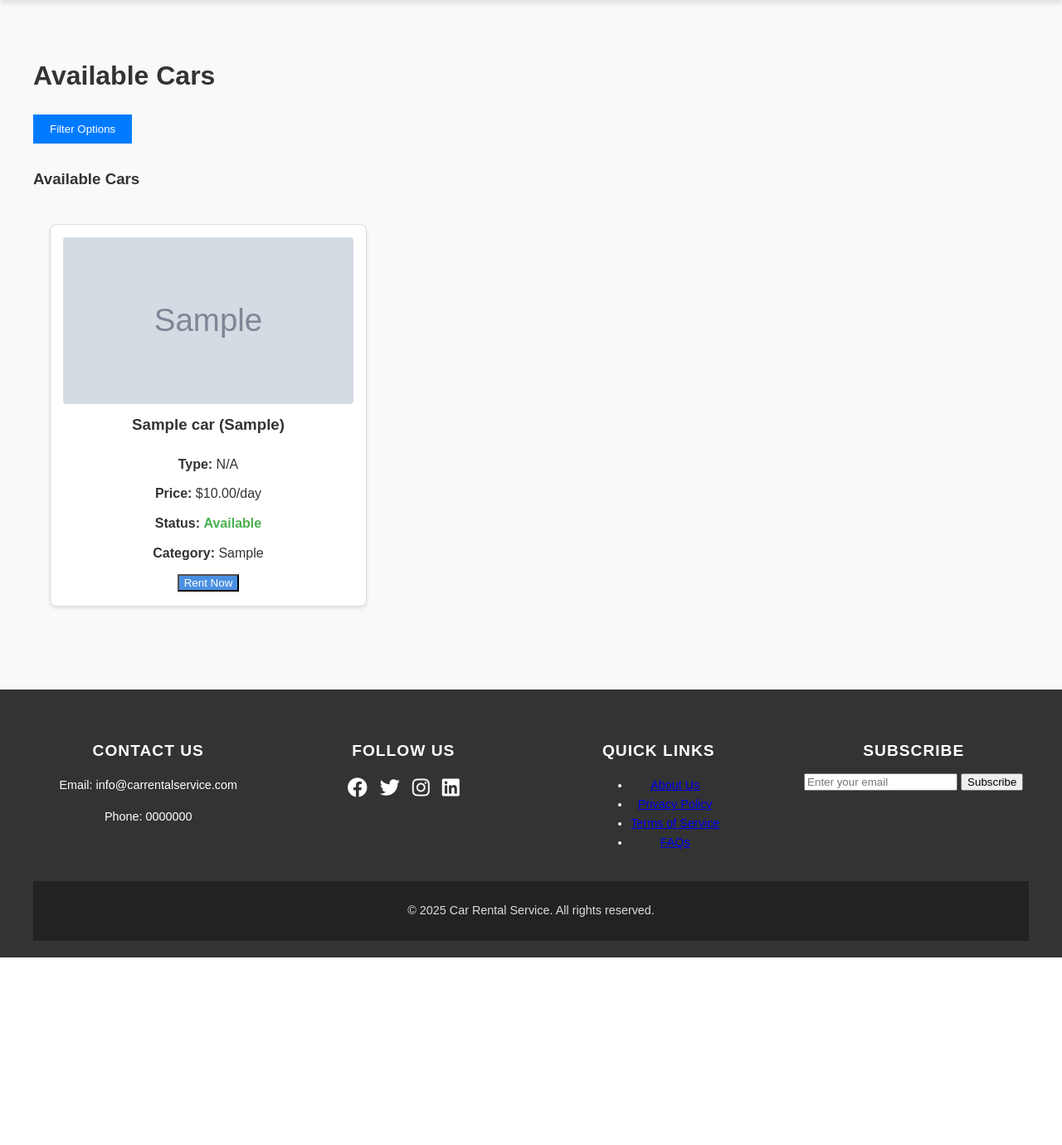
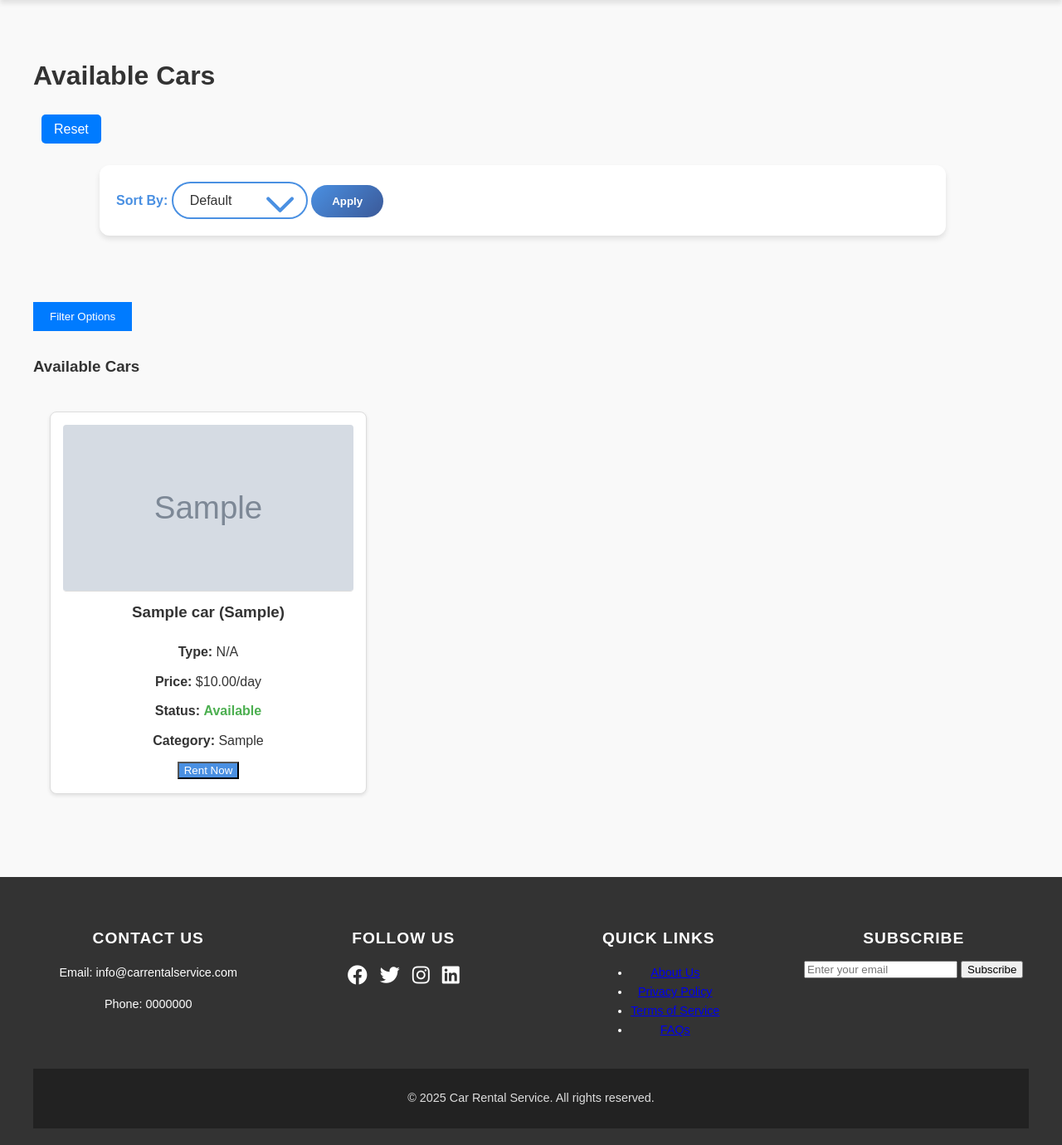
Before and after one commit to Youssef-M-Salama/CarRentalSystemProject, a PHP site: page / in a window 1280 px wide. Shown: the part 143-1523 px from the top of the page at 83% size. Before the commit the page ends 1297 px from the top, so only its background shows below. Run offline with PHP 8.4, Linux system fonts and the light colour scheme; tables that the repository leaves empty or names only in its code hold one stand-in row (values such as "Sample post"); grey boxes marked "Sample" are stand-in pictures.

Commit message:
Update index.php

```diff
--- a/CarRentalSystem/index.php
+++ b/CarRentalSystem/index.php
@@ -1,39 +1,31 @@
 <?php
-// Start the user session to remember login status
 session_start();
-
-
-
-// Connect to the database using configuration file
 include "includes/config.php";
 
-
-// Check if database connection was successful
 if (!$conn) {
-    // Stop the page and show error if connection failed
     die("Database connection failed: " . mysqli_connect_error());
 }
 
-
-// Sanitize user inputs to prevent security issues
+// Get and sanitize filters
 $search = mysqli_real_escape_string($conn, $_GET['search'] ?? '');
 $type = mysqli_real_escape_string($conn, $_GET['type'] ?? '');
 $sort = mysqli_real_escape_string($conn, $_GET['sort'] ?? 'none');
-$price_range = mysqli_real_escape_string($conn, $_GET['price_range'] ?? '');
+$min_price = mysqli_real_escape_string($conn, $_GET['min_price'] ?? '');
+$max_price = mysqli_real_escape_string($conn, $_GET['max_price'] ?? '');
 $availability = mysqli_real_escape_string($conn, $_GET['availability'] ?? '');
 $name = mysqli_real_escape_string($conn, $_GET['name'] ?? '');
 $model = mysqli_real_escape_string($conn, $_GET['model'] ?? '');
 $class = mysqli_real_escape_string($conn, $_GET['class'] ?? '');
 
-// Create base query to get regular cars
-$regularQuery = "SELECT * FROM cars
-                WHERE (name LIKE '%$search%' OR model LIKE '%$search%')";
+// Base query
+$regularQuery = "SELECT * FROM cars WHERE (name LIKE '%$search%' OR model LIKE '%$search%')";
+
+// فلتر التصنيف
 if ($class == 'free') {
     $regularQuery .= " AND category = 'free'";
 } elseif ($class == 'premium') {
     $regularQuery .= " AND category = 'premium'";
 }
-
 
 // فلتر النوع
 if (!empty($type)) {
@@ -41,11 +33,11 @@ if (!empty($type)) {
 }
 
 // فلتر السعر
-if ($price_range) {
-    list($min, $max) = explode('-', $price_range);
-    $regularQuery .= " AND price_per_day BETWEEN $min AND $max";
-    $premiumQuery .= " AND price_per_day BETWEEN $min AND $max";
+if ($min_price !== '' && $max_price !== '') {
+    $regularQuery .= " AND price_per_day BETWEEN $min_price AND $max_price";
 }
+
+// فلتر الاسم والموديل
 if ($name) {
     $regularQuery .= " AND name LIKE '%$name%'";
 }
@@ -54,38 +46,46 @@ if ($model) {
 }
 
 // فلتر التوفر
+if ($availability === '1') {
+    $regularQuery .= " AND status = 'available'";
+} elseif ($availability === '0') {
+    $regularQuery .= " AND status != 'available'";
+}
 
-if ($availability === 'available') {
-    $regularQuery .= " AND status = 'available'";
+// استبعاد premium للعاديين
+if (!isset($_SESSION['user']) || !in_array($_SESSION['user']['role'], ['premium', 'admin'])) {
+    $regularQuery .= " AND category != 'premium'";
+}
+
+// إعداد استعلام premium
+$premiumQuery = '';
+if (isset($_SESSION['user']) && in_array($_SESSION['user']['role'], ['premium', 'admin']) && $class != 'free') {
+    $premiumQuery = "SELECT * FROM cars WHERE category = 'premium' AND (name LIKE '%$search%' OR model LIKE '%$search%')";
+
+    if (!empty($type)) {
+        $premiumQuery .= " AND type = '$type'";
+    }
+
+    if ($min_price !== '' && $max_price !== '') {
+        $premiumQuery .= " AND price_per_day BETWEEN $min_price AND $max_price";
+    }
+
+    if ($availability === '1') {
         $premiumQuery .= " AND status = 'available'";
-} elseif ($availability === 'not_available') {
-    $regularQuery .= " AND status != 'available'";
+    } elseif ($availability === '0') {
         $premiumQuery .= " AND status != 'available'";
     }
 
-// لو مش Premium، استبعد عربيات الـ premium
-if (!isset($_SESSION['user']) ||
-    ($_SESSION['user']['role'] != 'premium' && $_SESSION['user']['role'] != 'admin')) {
-    $regularQuery .= " AND category != 'premium'";
+    if ($name) {
+        $premiumQuery .= " AND name LIKE '%$name%'";
     }
 
-// Modify query for non-premium users
-if (!isset($_SESSION['user']) ||
-    ($_SESSION['user']['role'] != 'premium' && $_SESSION['user']['role'] != 'admin')) {
-    $regularQuery .= " AND category != 'premium'";
+    if ($model) {
+        $premiumQuery .= " AND model LIKE '%$model%'";
+    }
 }
 
-
-// Create separate query for premium cars
-$premiumQuery = "SELECT * FROM cars
-                WHERE (name LIKE '%$search%' OR model LIKE '%$search%')
-                AND (type = '$type' OR '$type' = '')
-                AND category = 'premium'";
-                if ($class == 'free') {
-                    $premiumQuery = ""; // مش هنجيب عربيات Premium
-                }
-
-
+// ترتيب النتائج
 switch($sort) {
     case 'price_asc':
         $orderBy = " ORDER BY price_per_day ASC";
@@ -105,13 +105,13 @@ $premiumQuery = "SELECT * FROM cars
     default:
         $orderBy = "";
 }
-// Execute database queries
-$regularResult = !empty($regularQuery) ? mysqli_query($conn, $regularQuery . $orderBy) : false;
-$premiumResult = !empty($premiumQuery) ? mysqli_query($conn, $premiumQuery . $orderBy) : false;
 
-// Check for database errors
+// تنفيذ الاستعلامات
+$regularResult = mysqli_query($conn, $regularQuery . $orderBy);
+$premiumResult = $premiumQuery ? mysqli_query($conn, $premiumQuery . $orderBy) : false;
+
 $error = '';
-if (!$regularResult || !$premiumResult) {
+if (!$regularResult || ($premiumQuery && !$premiumResult)) {
     $error = "Database error: " . mysqli_error($conn);
 }
 ?>
@@ -194,6 +194,19 @@ if (!$regularResult || !$premiumResult) {
 .apply-button:hover {
     background-color: #0056b3;
 }
+.apply-button, .reset-button {
+    background-color: #007bff; /* اللون الأزرق */
+    color: white;
+    padding: 5px 15px;
+    border-radius: 5px;
+    text-decoration: none;
+    margin-left: 10px; /* المسافة بين الأزرار */
+}
+
+.reset-button {
+    display: inline-block; /* علشان يبقى جنب الزر التاني */
+    margin-left: 10px;
+}
     </style>
 </head>
 
@@ -239,6 +252,27 @@ if (!$regularResult || !$premiumResult) {
     <!-- Main Content Section -->
     <main>
         <h2>Available Cars</h2>
+
+        <form method="GET" action="index.php">
+    <a href="index.php" class="reset-button">Reset</a>
+</form>
+<br>
+<div class="sort-filter">
+            <form method="GET">
+                <input type="hidden" name="search" value="<?= htmlspecialchars($search) ?>">
+                <input type="hidden" name="type" value="<?= htmlspecialchars($type) ?>">
+                <label>Sort By:</label>
+                <select name="sort">
+                    <option value="none" <?= $sort == 'none' ? 'selected' : '' ?>>Default</option>
+                    <option value="price_asc" <?= $sort == 'price_asc' ? 'selected' : '' ?>>Price (Low-High)</option>
+                    <option value="price_desc" <?= $sort == 'price_desc' ? 'selected' : '' ?>>Price (High-Low)</option>
+                    <option value="year_asc" <?= $sort == 'year_asc' ? 'selected' : '' ?>>Year (Old-New)</option>
+                    <option value="year_desc" <?= $sort == 'year_desc' ? 'selected' : '' ?>>Year (New-Old)</option>
+                    <option value="available" <?= $sort == 'available' ? 'selected' : '' ?>>Availability</option>
+                </select>
+                <button type="submit">Apply</button>
+            </form>
+        </div>
        <!-- زرار فتح البوكس -->
 <button class="toggle-btn" onclick="toggleFilter()">Filter Options</button>
 
```
Lines whose indentation alone changed are shown as unchanged.
